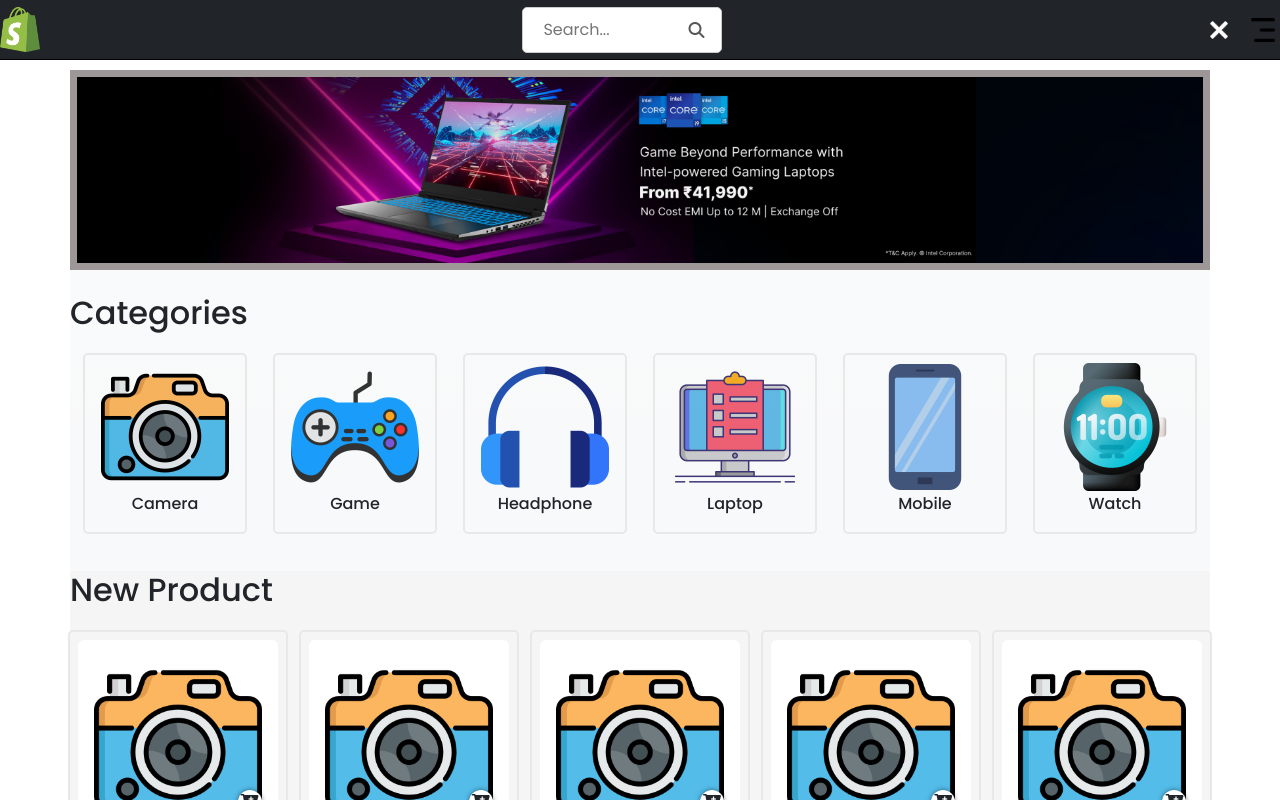
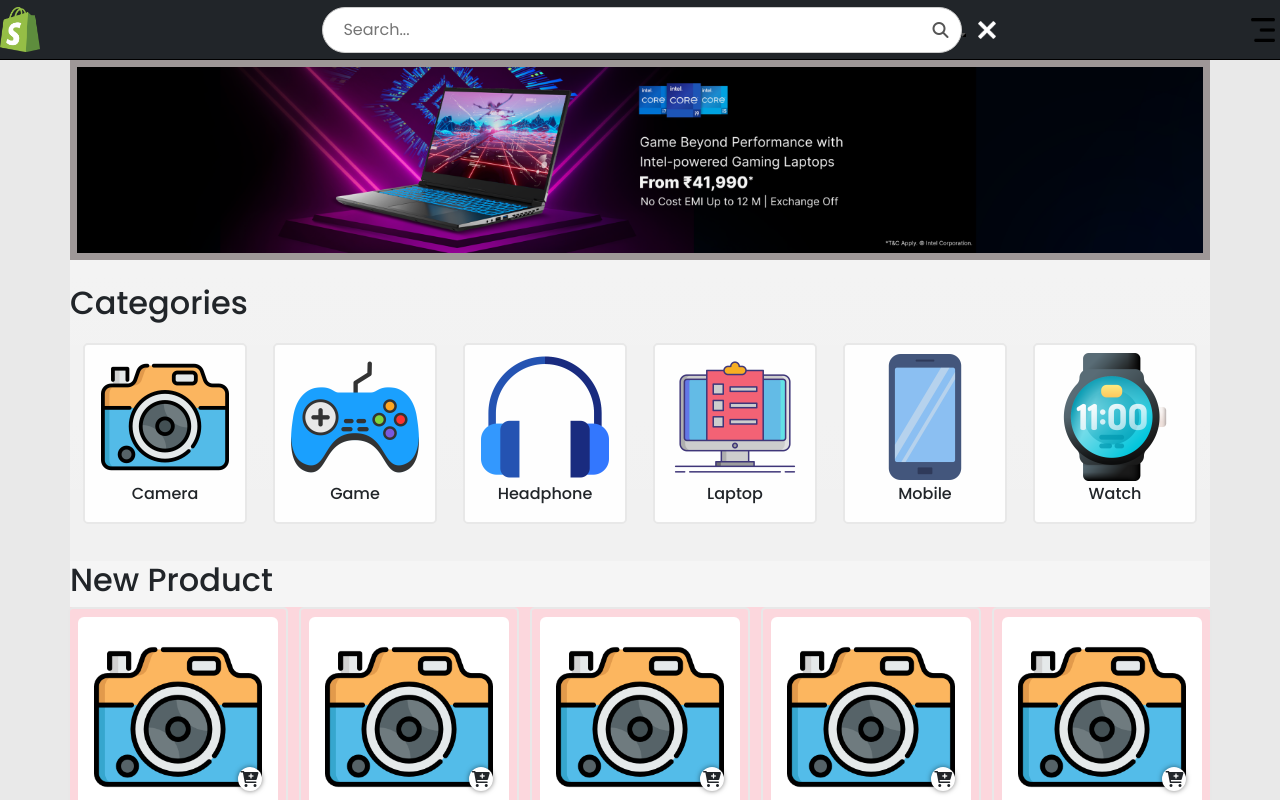
Before and after one commit to rohitarya2881/ecom, a React (Vite) app: page / in a window 1280 px wide. Both pictures are taken after a click on the picture 1156 px from the left and 29 px from the top of the page. Shown: the top 800 px of the page. Built offline with nearby package versions, Linux system fonts and the light colour scheme.

Commit message:
About section added and home page added

```diff
--- a/src/App.css
+++ b/src/App.css
@@ -4,7 +4,7 @@
   --dark-color: #3074f0;
   --primary-color: #f7c9d2;
   --light-color: #f5f5f5;
-  --success-color: #8888888f;
+  --success-color: #cc0a0a8f;
   --nav-color: #000000cd;
   --font-color: #ffffff;
 }
@@ -16,12 +16,17 @@
   box-sizing: border-box;
 }
 body{
-  margin-top: 70px !important;
+  margin-top: 60px !important;
   box-sizing: border-box;
-  background-color: var(--success-color);
+  background-color: rgb(233, 233, 233) !important ;
 
 }
-
+.Products_main{
+  background-color: rgb(252, 215, 221);
+}
+.Full_main_category{
+  background-color: red;
+}
 h1,
 h2,
 h3,
--- a/src/component/Header/Header.jsx
+++ b/src/component/Header/Header.jsx
@@ -32,10 +32,11 @@
       <img src={elogo} alt="" className="logo" />
       <div className="list-search">
         {showSearch && (
+          <form>
           <div className="search-input">
             <input type="text" placeholder="Search..." />
-            <i class="fa fa-search" aria-hidden="true"></i>
-          </div>
+           <button type="submit"> <i class="fa fa-search" aria-hidden="true"></i></button>
+          </div></form>
         )}
         <ul
           id="menu-links"
@@ -73,7 +74,7 @@
           alt="Search"
           width="24px"
           height="24px"
-          className="me-3"
+          className={` ${showSearch ? "cross-icon" : ""}`}
           onClick={toggleSearch}
         />
         <img
--- a/src/component/Header/header.css
+++ b/src/component/Header/header.css
@@ -25,10 +25,11 @@
 
 .search-input input[type="text"] {
   padding: 10px 20px; /* Adjust padding as needed */
-  border: 1px solid #ccc; /* Border color */
+  border: 1px solid #ccc; /* Border color *
   border-radius: 5px; /* Rounded corners */
   font-size: 16px; /* Font size */
-  width: 200px; /* Width of the input field */
+  width: 50vw; /* Width of the input field */
+  border-radius: 25px;
 }
 
 .search-input i.fa {
@@ -37,10 +38,29 @@
   right: 10px;
   transform: translateY(-50%);
   color: #555; /* Color of the search icon */
+  cursor: pointer;
+}
+.cross-icon{
+  position: absolute;
+  left: 76%;
 }
 
+@media only screen and (min-width: 1290px) {
+  .cross-icon{
+    position: absolute;
+    left: 68%;
+    top:10%;
+  }
 
+}
+@media only screen and (min-width: 1695px) {
+  .cross-icon{
+    position: absolute;
+    left: 69%;
+    top:10%;
+  }
 
+}
 
 
 /* search input */
--- a/src/component/Home/Category/Category.css
+++ b/src/component/Home/Category/Category.css
@@ -29,3 +29,9 @@
     }
 
 }
+.Full_main_category{
+    background-color: #f1f1f1 !important;
+}
+.home_category{
+    background-color: #ffffffea !important;
+}
--- a/src/component/Home/Discount/Discount.css
+++ b/src/component/Home/Discount/Discount.css
@@ -1,6 +1,6 @@
 .Discount
 {
-    background-color: rgb(202, 240, 255);
+    background: radial-gradient(666px at 0.4% 48%, rgb(202, 204, 227) 0%, rgb(89, 89, 99) 97.5%) !important;
     box-shadow: 2px 2px 2px 1px rgba(0, 0, 0, 0.2);
 
 }
--- a/src/component/Products/Product/NewArrival.css
+++ b/src/component/Products/Product/NewArrival.css
@@ -11,13 +11,17 @@
 
 .NewArrival_col1
 {
-    background: var(--light-color) !important;
+background: linear-gradient(135deg, #f5f7fa 0%, #c3cfe2 100%);
     padding: 2rem 2rem 0 2rem;
 
     /* margin-right: 1rem; */
 }
 .NewArrival_col1 img{
     width: 90%;
+
+}
+.Arrivalsbox{
+    background: linear-gradient(135deg, #f5f7fa 0%, #c3cfe2 100%) !important;
 
 }
 .img-fluid
--- a/src/component/Products/Product/NewArrivals.jsx
+++ b/src/component/Products/Product/NewArrivals.jsx
@@ -4,7 +4,7 @@
 const NewArrivals = () => {
   return (
     <>
-      <div className="container gx-0 ">
+      <div className="container gx-0 Arrivalsbox">
         <h3 className="NewArrivalHeading">New Arrival</h3>
         <div className="row gx-0 ">
           <div className="col-md-6">
--- a/src/component/Products/Product/Product.css
+++ b/src/component/Products/Product/Product.css
@@ -84,7 +84,7 @@
     @media screen and (min-width: 470px) {
         .Product_main{
             border: 2px solid var(--border-color-main);
-            margin: 0.8rem;
+            margin-bottom: 0.8rem;
             padding: 0.5rem;
             border-radius: 5px;
             cursor: pointer;
```
